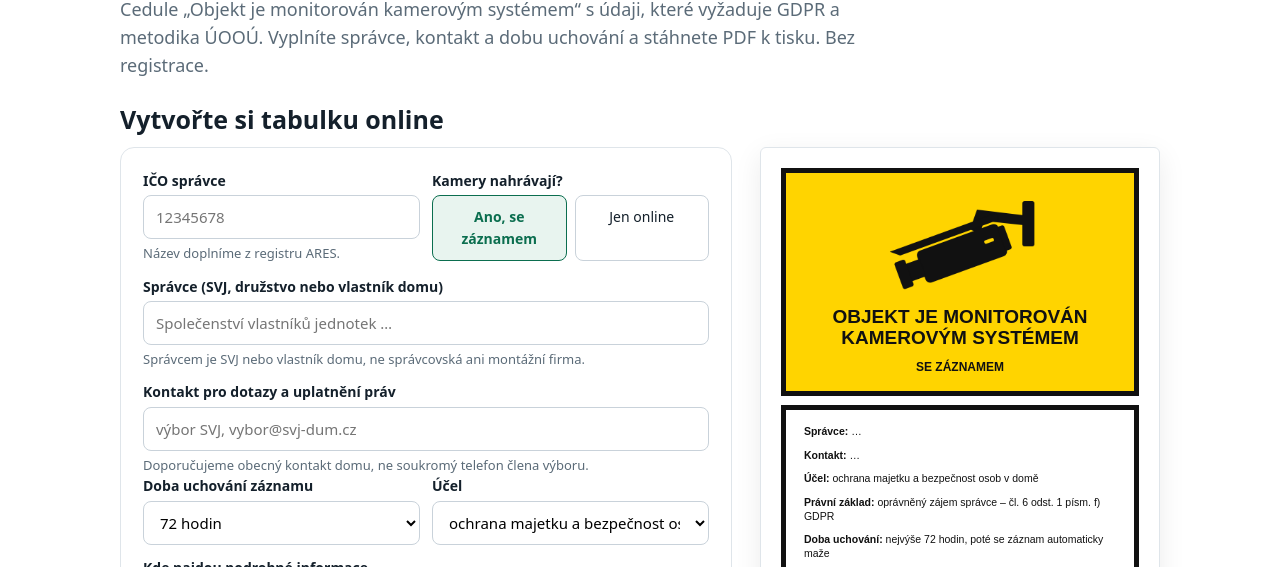
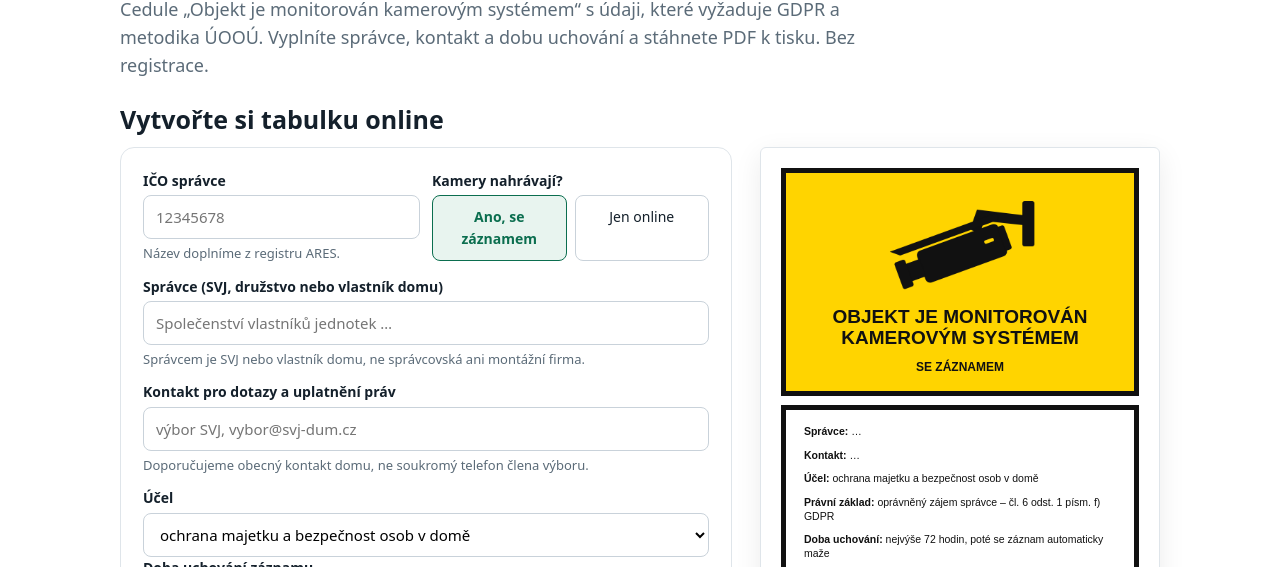
Before and after one commit to valnuz-ops/gdpr-kamerovka, a plain HTML site: page informacni-tabulka/index.html in a window 1280 px wide. Shown: the part 228-795 px from the top of the page. Drawn offline with Linux system fonts and the light colour scheme.

Commit message:
Tabulka: Ucel na celou sirku

```diff
--- a/informacni-tabulka/index.html
+++ b/informacni-tabulka/index.html
@@ -107,13 +107,11 @@ footer{border-top:1px solid var(--line);padding:24px 0;color:var(--muted);font-s
       <label for="kontakt">Kontakt pro dotazy a uplatnění práv</label>
       <input type="text" id="kontakt" maxlength="80" placeholder="výbor SVJ, vybor@svj-dum.cz">
       <div class="hint">Doporučujeme obecný kontakt domu, ne soukromý telefon člena výboru.</div>
-      <div class="row">
-        <div id="uchBox"><label for="uchovani">Doba uchování záznamu</label>
-          <select id="uchovani"><option value="24 hodin">24 hodin</option><option value="48 hodin">48 hodin</option><option value="72 hodin" selected>72 hodin</option><option value="7 dní">7 dní</option><option value="14 dní">14 dní</option></select>
-          <div class="warn" id="uchWarn" style="display:none">Dobu delší než 72 hodin je třeba zdůvodnit v balančním testu.</div></div>
-        <div><label for="ucel">Účel</label>
-          <select id="ucel"><option>ochrana majetku a bezpečnost osob v domě</option><option>ochrana majetku a prevence vandalismu</option><option>ochrana majetku, zdraví a bezpečnosti osob</option></select></div>
-      </div>
+      <label for="ucel">Účel</label>
+      <select id="ucel"><option>ochrana majetku a bezpečnost osob v domě</option><option>ochrana majetku a prevence vandalismu</option><option>ochrana majetku, zdraví a bezpečnosti osob</option></select>
+      <div id="uchBox"><label for="uchovani">Doba uchování záznamu</label>
+        <select id="uchovani"><option value="24 hodin">24 hodin</option><option value="48 hodin">48 hodin</option><option value="72 hodin" selected>72 hodin</option><option value="7 dní">7 dní</option><option value="14 dní">14 dní</option></select>
+        <div class="warn" id="uchWarn" style="display:none">Dobu delší než 72 hodin je třeba zdůvodnit v balančním testu.</div></div>
       <label for="vice">Kde najdou podrobné informace</label>
       <input type="text" id="vice" maxlength="80" placeholder="u výboru SVJ a na nástěnce v přízemí">
       <label for="web">Web domu s podrobnými informacemi (nepovinné – vytvoří QR kód)</label>
```
